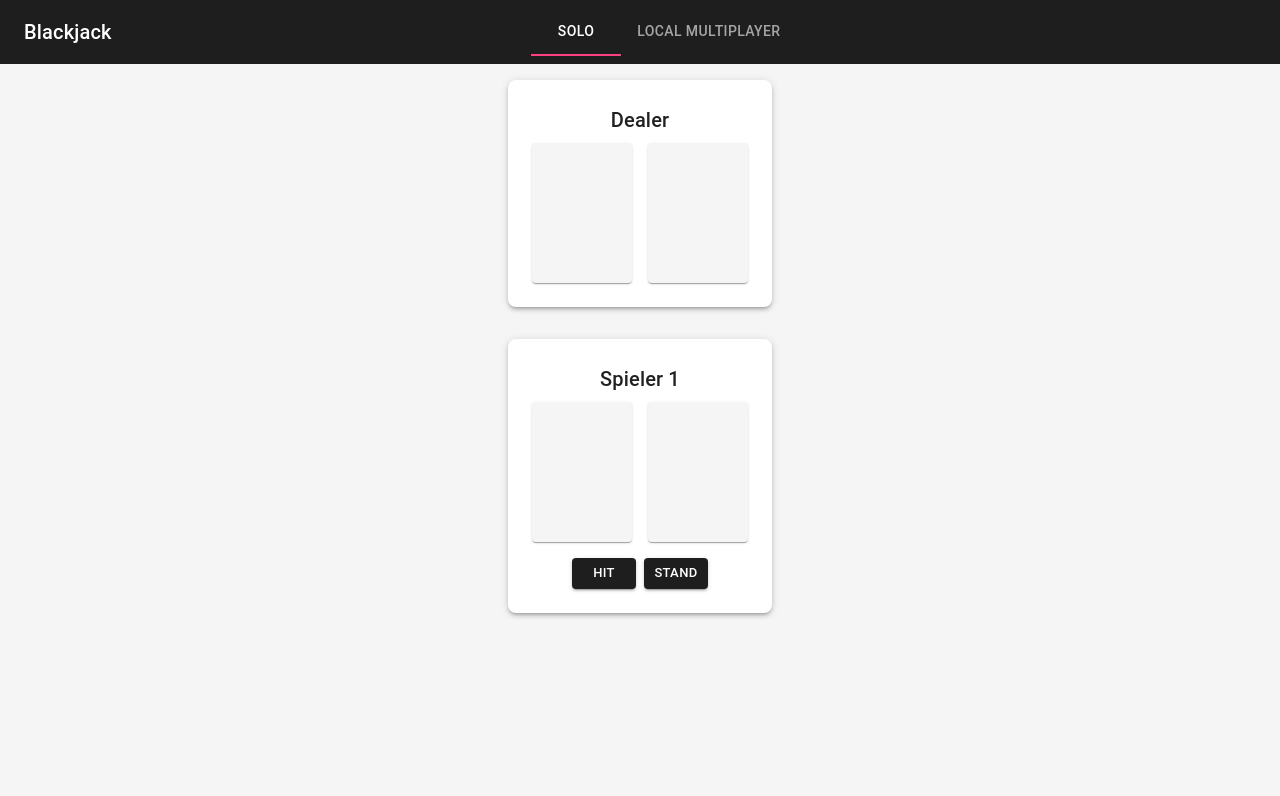
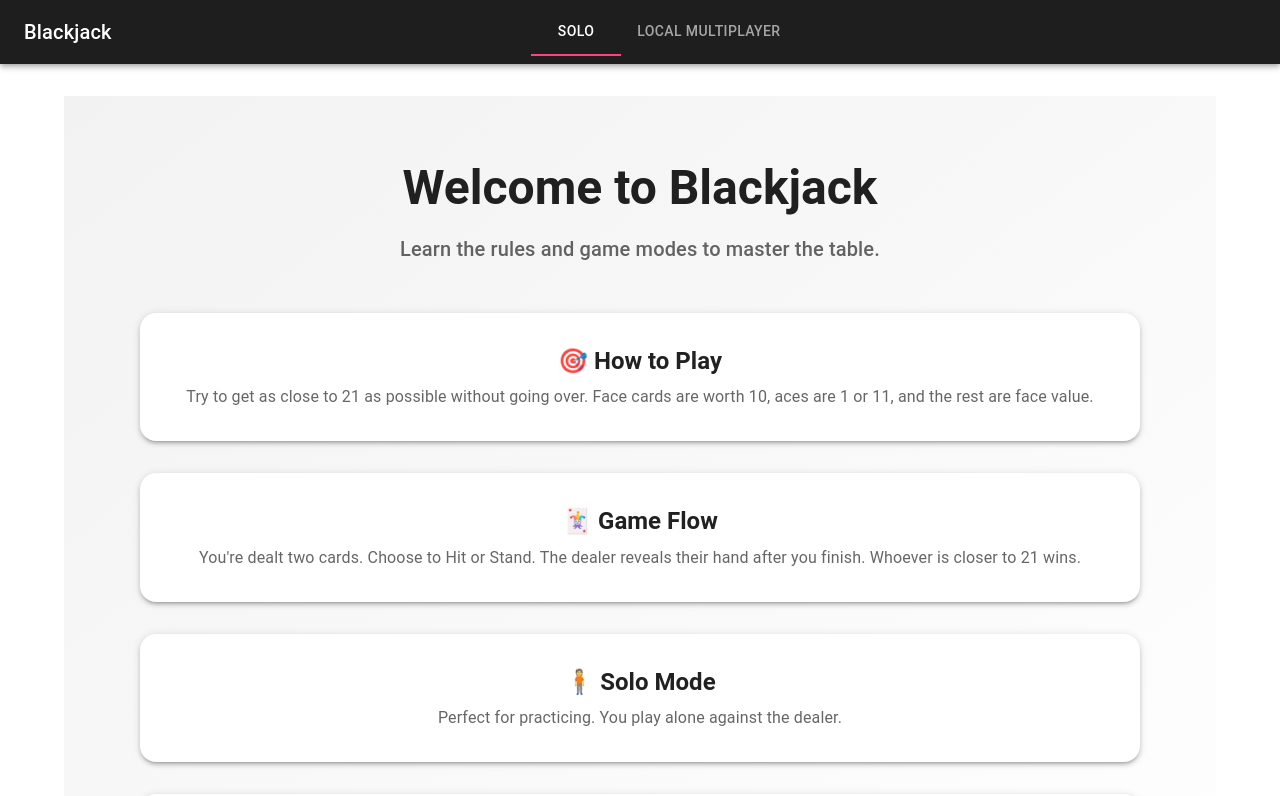
Before and after one commit to PMBayer/pmb-blackjack-multiplayer, a React (Vite) app: page /info in a window 1280 px wide. Shown: the top 796 px of the page. Built offline with nearby package versions, Linux system fonts and the light colour scheme; some icons are missing.

Commit message:
[MPBJ-003] Added InfoPage

```diff
--- a/package.json
+++ b/package.json
@@ -16,7 +16,8 @@
     "@mui/icons-material": "^7.1.0",
     "@mui/material": "^7.1.0",
     "react": "^19.1.0",
-    "react-dom": "^19.1.0"
+    "react-dom": "^19.1.0",
+    "react-router-dom": "^7.6.0"
   },
   "devDependencies": {
     "@eslint/js": "^9.25.0",
--- a/src/App.tsx
+++ b/src/App.tsx
@@ -1,13 +1,20 @@
-import { CssBaseline } from "@mui/material";
+import { Container, CssBaseline } from "@mui/material";
+import { Route, Routes } from "react-router-dom";
+import GameBoard from "./components/GameBoard";
 import Navbar from "./components/NavBar";
-import GameBoard from "./components/GameBoard";
+import InfoPage from "./pages/InfoPage";
 
 function App() {
   return (
     <>
       <CssBaseline />
       <Navbar />
-      <GameBoard />
+      <Container maxWidth="lg" sx={{ mt: 4 }}>
+        <Routes>
+          <Route path="/" element={<GameBoard />} />
+          <Route path="/info" element={<InfoPage />} />
+        </Routes>
+      </Container>
     </>
   );
 }
--- a/src/main.tsx
+++ b/src/main.tsx
@@ -2,6 +2,7 @@ import CssBaseline from "@mui/material/CssBaseline";
 import { ThemeProvider, createTheme } from "@mui/material/styles";
 import React from "react";
 import ReactDOM from "react-dom/client";
+import { BrowserRouter } from "react-router-dom";
 import App from "./App";
 
 const theme = createTheme({
@@ -18,9 +19,11 @@ const theme = createTheme({
 
 ReactDOM.createRoot(document.getElementById("root")!).render(
   <React.StrictMode>
-    <ThemeProvider theme={theme}>
-      <CssBaseline />
-      <App />
-    </ThemeProvider>
+    <BrowserRouter>
+      <ThemeProvider theme={theme}>
+        <CssBaseline />
+        <App />
+      </ThemeProvider>
+    </BrowserRouter>
   </React.StrictMode>
 );
--- /dev/null
+++ b/src/pages/InfoPage.tsx
@@ -0,0 +1,60 @@
+import { Box, Grid, Paper, Typography } from "@mui/material";
+
+export default function InfoPage() {
+  return (
+    <Box
+      sx={{
+        minHeight: "calc(100vh - 64px)",
+        background: "linear-gradient(to bottom right, #f2f2f2, #ffffff)",
+        py: 8,
+        px: 2,
+      }}
+    >
+      <Box sx={{ maxWidth: 1000, mx: "auto", textAlign: "center" }}>
+        <Typography variant="h3" fontWeight={700} gutterBottom>
+          Welcome to Blackjack
+        </Typography>
+        <Typography variant="h6" color="text.secondary" paragraph>
+          Learn the rules and game modes to master the table.
+        </Typography>
+
+        <Grid container spacing={4} sx={{ mt: 6 }}>
+          {[
+            {
+              title: "🎯 How to Play",
+              content:
+                "Try to get as close to 21 as possible without going over. Face cards are worth 10, aces are 1 or 11, and the rest are face value.",
+            },
+            {
+              title: "🃏 Game Flow",
+              content:
+                "You're dealt two cards. Choose to Hit or Stand. The dealer reveals their hand after you finish. Whoever is closer to 21 wins.",
+            },
+            {
+              title: "🧍 Solo Mode",
+              content:
+                "Perfect for practicing. You play alone against the dealer.",
+            },
+            {
+              title: "👥 Local Multiplayer",
+              content:
+                "Take turns with friends on the same device. Compete to see who has the best strategy.",
+            },
+          ].map((card, index) => (
+            <Grid item xs={12} sm={6} size={20} key={index}>
+              <Paper
+                elevation={3}
+                sx={{ p: 4, borderRadius: 4, height: "100%" }}
+              >
+                <Typography variant="h5" fontWeight={600} gutterBottom>
+                  {card.title}
+                </Typography>
+                <Typography color="text.secondary">{card.content}</Typography>
+              </Paper>
+            </Grid>
+          ))}
+        </Grid>
+      </Box>
+    </Box>
+  );
+}
```
Also changed, not shown: 1 other file (tests, documents, lock files or other folders).
